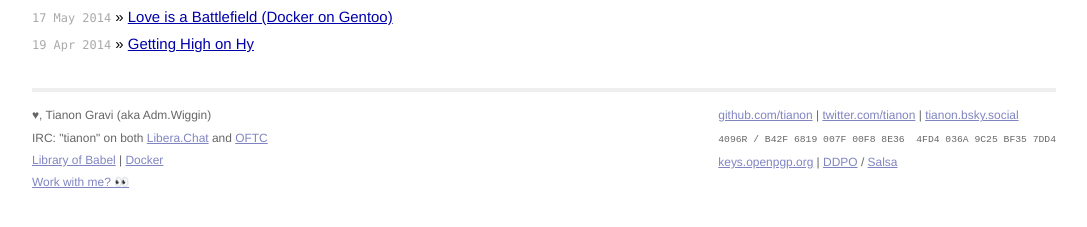
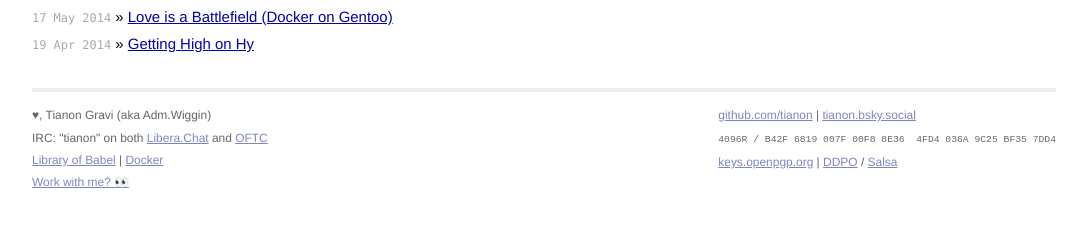
Before and after one commit to tianon/tianon.github.io, a Jekyll site: the page built from index.html, in a window 1280 px wide. Shown: the part 419-646 px from the top of the page, without its empty margins (96-1183 px from the left). Built offline with Jekyll 4.4.1, drawn with Linux system fonts in a browser that asks for light colours.

Commit message:
🤬 elon musk

```diff
--- a/_layouts/default.html
+++ b/_layouts/default.html
@@ -48,8 +48,6 @@
 				<div class="contact right">
 					<a href="https://github.com/tianon">github.com/tianon</a>
 					|
-					<a href="https://twitter.com/tianon">twitter.com/tianon</a>
-					|
 					<a href="https://bsky.app/profile/tianon.bsky.social">tianon.bsky.social</a>
 					<br />
 					<code style="white-space: pre;">4096R / B42F 6819 007F 00F8 8E36  4FD4 036A 9C25 BF35 7DD4</code>
```
